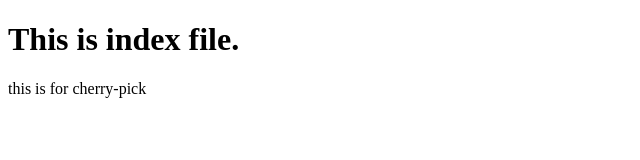
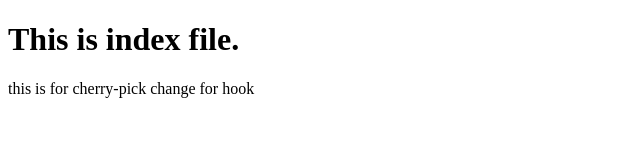
Before and after one commit to dhruv5604/GitPracticalLSM, a plain HTML site: page index.html in a window 1280 px wide. Shown: the whole page, without its empty margins (0-640 px from the left). Drawn offline with Linux system fonts and the light colour scheme.

Commit message:
msg: Invalid commit message

```diff
--- a/index.html
+++ b/index.html
@@ -8,5 +8,6 @@
 <body>
     <h1>This is index file.</h1>
     this is for cherry-pick
+    change for hook
 </body>
 </html>
```
